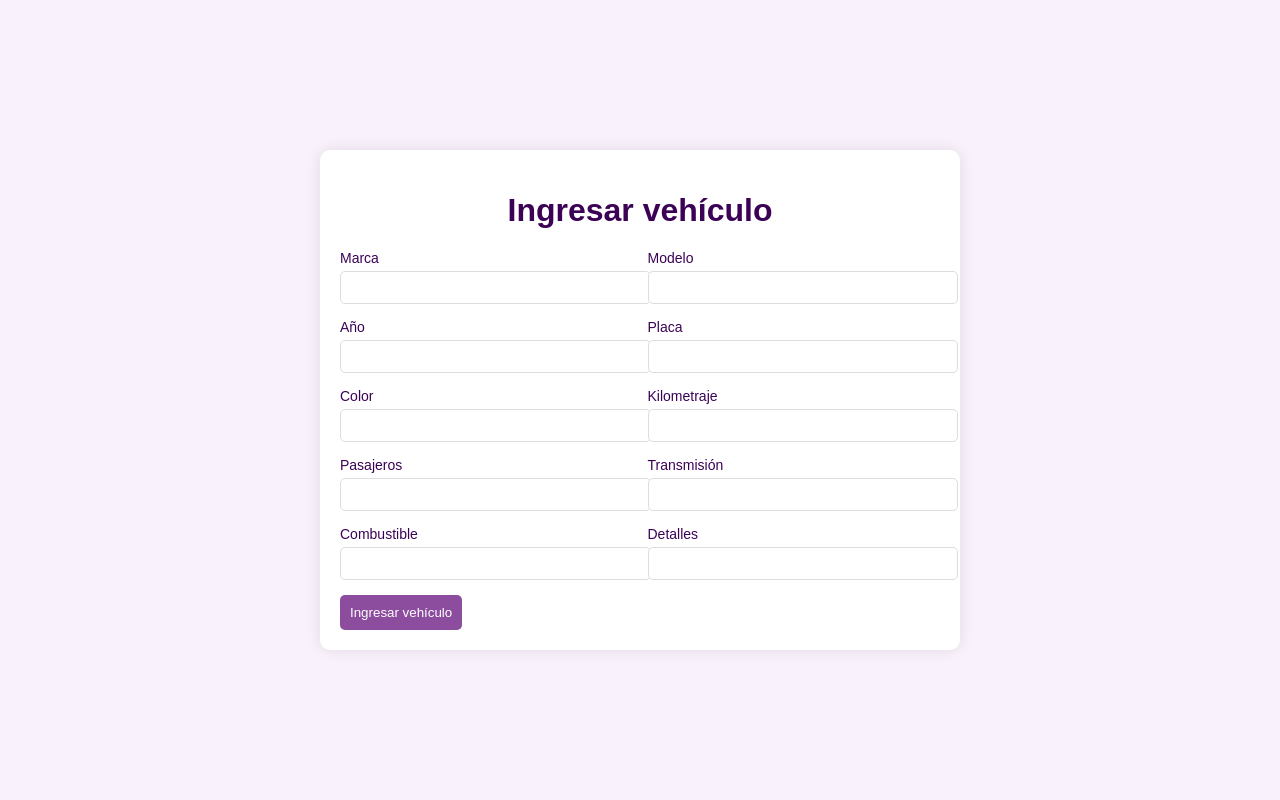
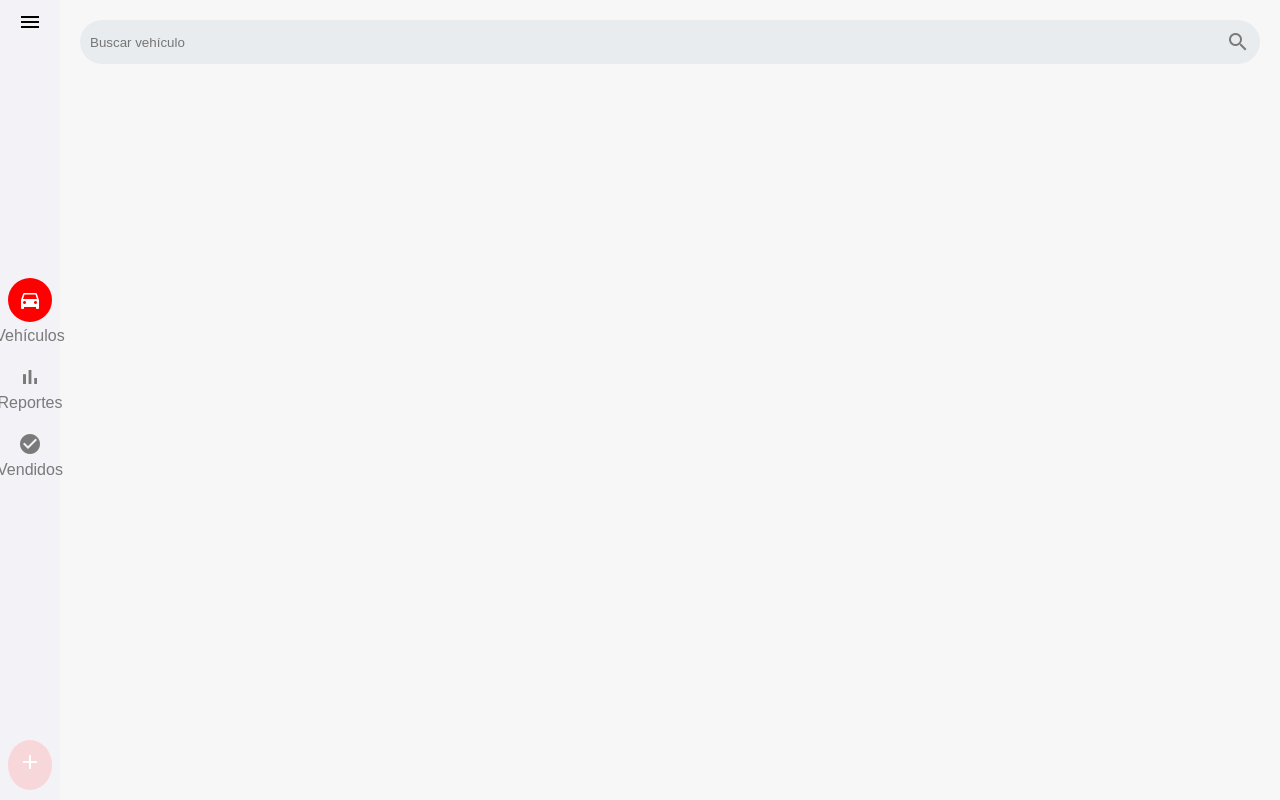
Before and after one commit to fash2110/ReqSoft-RentACar, a Flask app: page /ingresar in a window 1280 px wide. Run offline with Flask 3, Linux system fonts and the light colour scheme; the visitor is signed in with stand-in values (Sample User, id 1).

Commit message:
Connexión con servidor y IniciarSesión y Pantalla inicio Actualizado

```diff
--- a/InciarSesion.py
+++ b/InciarSesion.py
@@ -1,14 +1,8 @@
 from flask import Flask, render_template, request, redirect, url_for, flash, session
 from datetime import timedelta
-
+from connection import get_connection
 app = Flask(__name__)
 app.secret_key = 'your_secret_key'  # Cambia esto por una clave más segura en producción
-
-# Datos de prueba de usuarios
-usuarios_validos = {
-    'admin': '1234',
-    'usuario': '5678'
-}
 
 @app.route('/')
 def form():
@@ -16,42 +10,70 @@ def form():
 
 @app.route('/login', methods=['POST'])
 def login():
-    # Obtener los datos del formulario
+
+    # DATOS DE LA APLICACION
     usuario = request.form['usuario']
     contrasena = request.form['contrasena']
-    recordarme = request.form.get('recordarme')  # Capturamos el valor del checkbox "Recordarme"
+    recordarme = request.form.get('recordarme')
 
-    # Verificar las credenciales
-    if usuario in usuarios_validos and usuarios_validos[usuario] == contrasena:
-        # Guardar el usuario en la sesión
-        session['usuario'] = usuario
+    try:
+        # CONEXION BD: RentACar
+        connection = get_connection()
 
-        # Si el checkbox "Recordarme" está marcado, ajustar la duración de la sesión
-        if recordarme:
-            session.permanent = True  # Esto hace que la sesión sea permanente
-            app.permanent_session_lifetime = timedelta(days=7)  # La sesión durará 7 días si se selecciona "Recordarme"
+        cursor = connection.cursor()
+        cursor.execute("SELECT contrasena FROM Usuarios WHERE nombre = ?", (usuario,))
+        result = cursor.fetchone()
+
+        # VERIFICACION DE LOGIN
+        if result and result[0] == contrasena:
+            session['usuario'] = usuario
+            # RECORDAR USUARIO
+            if recordarme:
+                session.permanent = True
+                app.permanent_session_lifetime = timedelta(days=7)
+            else:
+                session.permanent = False
+            # PANTALLA PRINCIPAL
+            return redirect(url_for('Inicio'))
         else:
-            session.permanent = False  # La sesión terminará al cerrar el navegador
+            flash('Credenciales incorrectas. Inténtelo de nuevo.')
+            return redirect(url_for('form'))
 
-        # Redirigir a la pantalla de inicio de vehículos
-        return redirect(url_for('Inicio'))  # Aquí te aseguras de que la redirección es a la página correcta
-    else:
-        flash('Credenciales incorrectas. Inténtelo de nuevo.')
+    except Exception as e:
+        flash(str(e))
         return redirect(url_for('form'))
+    finally:
+        connection.close()
 
+# Ruta para la pantalla principal (Inicio)
 @app.route('/Pantalla')
 def Inicio():
     if 'usuario' in session:
-        return render_template('Inicio.html', usuario=session['usuario'])  # Renderiza la pantalla de Inicio
+        try:
+            # CONEXION A BD RENTACAR
+            connection = get_connection()
+            cursor = connection.cursor()
+            cursor.execute("EXEC dbo.ListarVehiculos")  # STORED PROCEDURE
+            vehiculos = cursor.fetchall()
+
+            return render_template('Inicio.html', vehiculos=vehiculos)
+        except Exception as e:
+            flash(str(e))
+            return redirect(url_for('form'))
+        finally:
+            connection.close()
     else:
         flash('Por favor, inicie sesión primero.')
-        return redirect(url_for('form'))  # Si no ha iniciado sesión, redirige a la página de login
+        return redirect(url_for('form'))
 
-# Ruta para la pantalla de "Ingresar Vehículo"
+# RUTAS DE INICIO
 @app.route('/ingresar')
 def IngresarVehiculo():
-    return render_template('IngresarVehiculo.html')
+    return render_template('Inicio.html', usuario=session['usuario'])
 
+@app.route('/reportes')
+def reportes():
+    return render_template('reportes.html')
 
 if __name__ == '__main__':
     app.run(debug=True)
--- a/templates/Inicio.html
+++ b/templates/Inicio.html
@@ -3,78 +3,198 @@
 <head>
     <meta charset="UTF-8">
     <meta name="viewport" content="width=device-width, initial-scale=1.0">
-    <title>Inicio - Vehículos</title>
-    <link rel="stylesheet" href="{{ url_for('static', filename='styles.css') }}">
-    <script src="https://code.jquery.com/jquery-3.6.0.min.js"></script>
+    <title>Inicio</title>
+    <link href="https://fonts.googleapis.com/icon?family=Material+Icons" rel="stylesheet">
+    <style>
+        * {
+            margin: 0;
+            padding: 0;
+            box-sizing: border-box;
+            font-family: 'Arial', sans-serif;
+        }
+
+        body {
+            display: flex;
+            height: 100vh;
+            background-color: #f7f7f7;
+        }
+
+        .container {
+            display: flex;
+            width: 100%;
+        }
+
+        .sidebar {
+            width: 60px;
+            background-color: #f2f2f7;
+            padding: 10px;
+            display: flex;
+            flex-direction: column;
+            align-items: center;
+            justify-content: space-between;
+        }
+
+        .sidebar ul {
+            list-style-type: none;
+        }
+
+        .sidebar ul li {
+            margin-bottom: 20px;
+            display: flex;
+            flex-direction: column;
+            align-items: center;
+            color: #7a7a7a;
+            cursor: pointer;
+        }
+
+        .sidebar ul li i {
+            font-size: 24px;
+            margin-bottom: 5px;
+        }
+
+        .add-btn {
+            background-color: #f8d7da;
+            border: none;
+            padding: 10px;
+            border-radius: 50%;
+            font-size: 24px;
+            color: #fff;
+            cursor: pointer;
+        }
+
+        main {
+            flex: 1;
+            padding: 20px;
+        }
+
+        .search-bar {
+            display: flex;
+            background-color: #e9ecef;
+            padding: 10px;
+            border-radius: 25px;
+            margin-bottom: 20px;
+        }
+
+        .search-bar input {
+            flex: 1;
+            border: none;
+            background: none;
+            outline: none;
+        }
+
+        .search-bar i {
+            color: #7a7a7a;
+        }
+
+        .vehicle-list {
+            display: flex;
+            flex-direction: column;
+        }
+
+        .vehicle {
+            display: flex;
+            justify-content: space-between;
+            align-items: center;
+            padding: 15px;
+            background-color: white;
+            margin-bottom: 10px;
+            border-radius: 10px;
+            box-shadow: 0 2px 5px rgba(0,0,0,0.1);
+        }
+
+        .vehicle-info {
+            display: flex;
+            align-items: center;
+        }
+
+        .vehicle-icon {
+            width: 40px;
+            height: 40px;
+            border-radius: 50%;
+            background-color: #d7c1e9;
+            display: flex;
+            justify-content: center;
+            align-items: center;
+            color: white;
+            margin-right: 15px;
+            font-weight: bold;
+        }
+
+        .vehicle-info h4 {
+            font-size: 16px;
+            color: #333;
+        }
+
+        .vehicle-info p {
+            font-size: 14px;
+            color: #999;
+        }
+    </style>
 </head>
 <body>
 
 <div class="container">
-    <!-- Barra lateral -->
-    <div class="sidebar">
-        <button class="menu-toggle">≡</button>
+<aside class="sidebar" style="display: flex; flex-direction: column; align-items: center;">
+    <button class="menu-toggle" style="background: none; border: none;"><i class="material-icons">menu</i></button>
+    <nav style="flex: 1; display: flex; flex-direction: column; justify-content: center;">
+        <ul style="list-style-type: none; padding: 0; margin: 0; text-align: center;">
+            <li style="margin-bottom: 20px;">
+                <a href="{{ url_for('Inicio') }}" style="color: #7a7a7a; text-decoration: none;">
+                    <div style="display: flex; flex-direction: column; align-items: center;">
+                        <i class="material-icons" style="display: block; margin-bottom: 5px; background-color: red; color: white; border-radius: 50%; padding: 10px;">
+                            directions_car
+                        </i>
+                        Vehículos
+                    </div>
+                </a>
+            </li>
 
-	<!-- Botón de "+" modificado para ser un enlace -->
-	<a href="{{ url_for('IngresarVehiculo') }}">
-    	    <div class="add-button">+</div>
-	</a>
-
-        <ul>
-            <li class="menu-item">
-                <i class="fa fa-car"></i>
-                <span class="menu-text">Vehículos</span>
+            <!-- Otros botones del sidebar -->
+            <li style="margin-bottom: 20px;">
+                <a href="{{ url_for('reportes') }}" style="color: #7a7a7a; text-decoration: none;">
+                    <div style="display: flex; flex-direction: column; align-items: center;">
+                        <i class="material-icons" style="display: block; margin-bottom: 5px;">bar_chart</i>
+                        Reportes
+                    </div>
+                </a>
             </li>
-            <li class="menu-item">
-                <i class="fa fa-file"></i>
-		<a href="{{ url_for('reportes') }}">
-                    <span class="menu-text">Reportes</span>
-		</a>
-            </li>
-            <li class="menu-item">
-                <i class="fa fa-star"></i>
-                <span class="menu-text">Vendidos</span>
+            <li>
+                <a href="#" style="color: #7a7a7a; text-decoration: none;">
+                    <div style="display: flex; flex-direction: column; align-items: center;">
+                        <i class="material-icons" style="display: block; margin-bottom: 5px;">check_circle</i>
+                        Vendidos
+                    </div>
+                </a>
             </li>
         </ul>
-    </div>
+    </nav>
+    <button class="add-btn" style="background-color: #f8d7da; border: none; padding: 10px; border-radius: 50%; font-size: 24px; color: #fff; cursor: pointer;">
+        <i class="material-icons">add</i>
+    </button>
+</aside>
 
-    <!-- Sección central -->
-    <div class="content">
-        <div class="header">
-            <input type="text" id="search" placeholder="Buscar vehículo">
+    <main>
+        <div class="search-bar">
+            <input type="text" placeholder="Buscar vehículo">
+            <i class="material-icons">search</i>
         </div>
 
-        <div class="vehicle-list">
-            {% for vehicle in vehicles %}
-            <div class="vehicle-item">
-                <div>{{ vehicle.brand }} {{ vehicle.model }}</div>
-                <div style="display: flex; align-items: center;">
-                    <select onchange="changeStatus({{ vehicle.id }}, this.value)">
-                        <option value="Disponible" {% if vehicle.status == 'Disponible' %}selected{% endif %}>Disponible</option>
-                        <option value="Mantenimiento" {% if vehicle.status == 'Mantenimiento' %}selected{% endif %}>Mantenimiento</option>
-                        <option value="Alquiler" {% if vehicle.status == 'Alquiler' %}selected{% endif %}>Alquiler</option>
-                    </select>
+        <section class="vehicle-list">
+            {% for vehiculo in vehiculos %}
+            <div class="vehicle">
+                <div class="vehicle-info">
+                    <div class="vehicle-icon">{{ vehiculo[2][0] }}</div> <!-- Primera letra de la marca -->
+                    <div>
+                        <h4>{{ vehiculo[2] }} {{ vehiculo[1] }}</h4> <!-- Marca y modelo -->
+                        <p>{{ vehiculo[9] }}</p> <!-- Estado o descripción -->
+                    </div>
                 </div>
+                <i class="material-icons">chevron_right</i>
             </div>
             {% endfor %}
-        </div>
-    </div>
+        </section>
+    </main>
 </div>
-
-<script>
-function changeStatus(vehicleId, newStatus) {
-    $.ajax({
-        url: "/update_status",
-        method: "POST",
-        contentType: "application/json",
-        data: JSON.stringify({ vehicle_id: vehicleId, new_status: newStatus }),
-        success: function(response) {
-            if (response.success) {
-                console.log('Estado actualizado');
-            }
-        }
-    });
-}
-</script>
 
 </body>
 </html>
```
Also changed, not shown: connection.py (added, +16 -0 lines).
